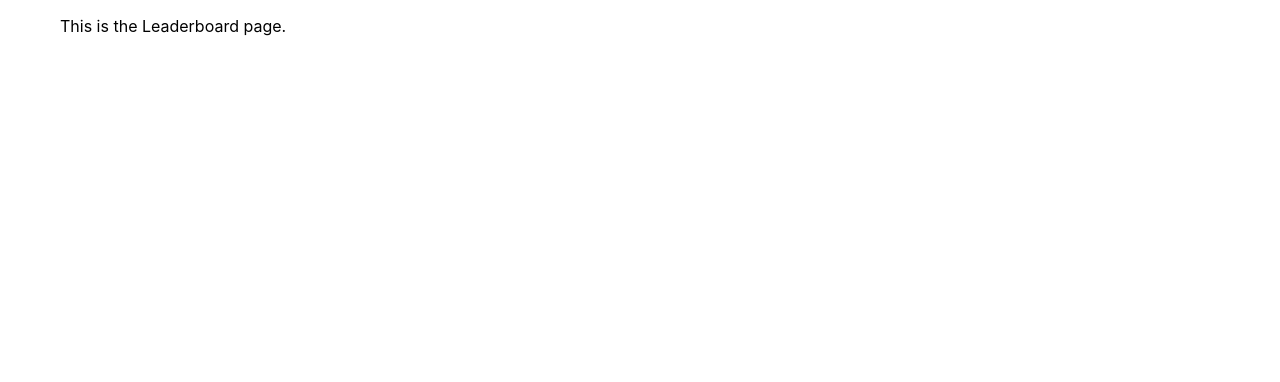
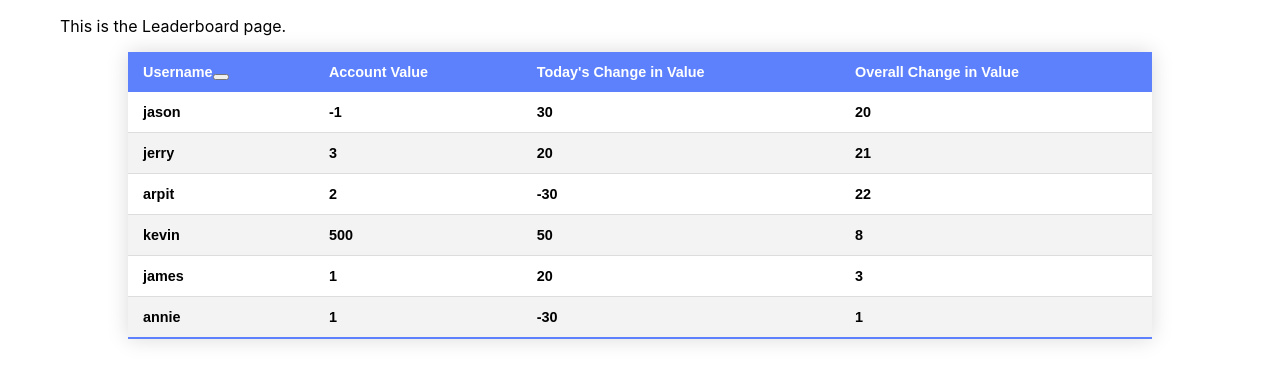
Before and after one commit to xu-jerry/stock-ed, a React (Create React App) app: page /leaderboard in a window 1280 px wide. Shown: the top 382 px of the page. Built offline with nearby package versions, Linux system fonts and the light colour scheme.

Commit message:
made template for table with skeleton for how json data will be arranged

```diff
--- a/server.js
+++ b/server.js
@@ -3,6 +3,9 @@ const express = require("express");
 const app = express();
 const port = process.env.PORT || 3001;
 const yahooFinance = require('yahoo-finance');
+const leaderboardData = {
+
+}
 
 app.use(morgan("dev"));
 app.use(express.urlencoded({ extended: true }));
--- /dev/null
+++ b/src/Leaderboard.css
@@ -0,0 +1,38 @@
+.styledTable {
+    border-collapse: collapse;
+    margin: 2vh auto;
+    font-size: 0.9em;
+    font-family: sans-serif;
+    min-width: 400px;
+    width: 80vw;
+    box-shadow: 0 0 20px rgba(0, 0, 0, 0.15);
+}
+
+.styledTable thead tr {
+    background-color: #5D80FD;
+    color: #ffffff;
+    text-align: left;
+}
+
+.styledTable th,
+.styledTable td {
+    padding: 12px 15px;
+}
+
+.styledTable tbody tr {
+    border-bottom: thin solid #dddddd;
+    text-align: left;
+}
+
+.styledTable tbody tr:nth-of-type(even) {
+    background-color: #f3f3f3;
+}
+
+.styledTable tbody tr:last-of-type {
+    border-bottom: 2px solid #5D80FD;
+}
+
+.styledTable tbody tr.active-row {
+    font-weight: bold;
+    color: #5D80FD;
+}
--- a/src/Leaderboard.js
+++ b/src/Leaderboard.js
@@ -1,6 +1,50 @@
+import './Leaderboard.css';
+
 function Leaderboard(props) {
-    return (
+  console.log(props);
+  let rows = [];
+  let data = [
+    {id:45676543, username:"jason", accountValue: -1, todayChange: 30, overallChange: 20},
+    {id:45676544, username:"jerry", accountValue: 3, todayChange: 20, overallChange: 21},
+    {id:45676545, username:"arpit", accountValue: 2, todayChange: -30, overallChange: 22},
+    {id:45676546, username:"kevin", accountValue: 500, todayChange: 50, overallChange: 8},
+    {id:45676547, username:"james", accountValue: 1, todayChange: 20, overallChange: 3},
+    {id:45676548, username:"annie", accountValue: 1, todayChange: -30, overallChange: 1}
+  ]
+  for (let i = 0; i < data.length; i++) {
+    let current = data[i];
+    rows.push(<tr key={current.id}><th>{current.username}</th><th>{current.accountValue}</th><th>{current.todayChange}</th><th>{current.overallChange}</th></tr>);
+  }
+  return (
+    <div>
       <p>This is the Leaderboard page.</p>
-    );
-  }
-  export default Leaderboard;
+      <table className="styledTable">
+        <thead>
+          <tr>
+            <th>
+              Username
+              <button></button>
+            </th>
+            <th>
+              Account Value
+            </th>
+            <th>
+              Today's Change in Value
+            </th>
+            <th>
+              Overall Change in Value
+            </th>
+          </tr>
+        </thead>
+        <tbody>
+          {rows}
+        </tbody>
+      </table>
+    </div>
+  );
+}
+
+async function getLeaderBoardData() {
+
+}
+export default Leaderboard;
```
